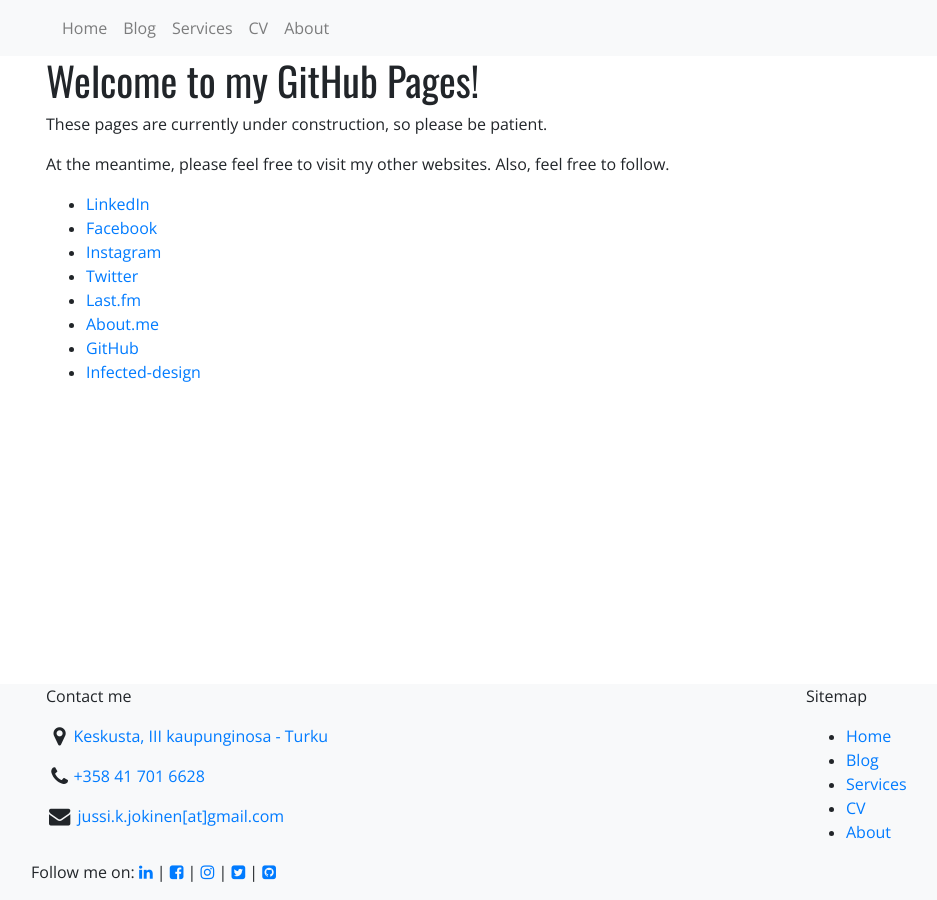
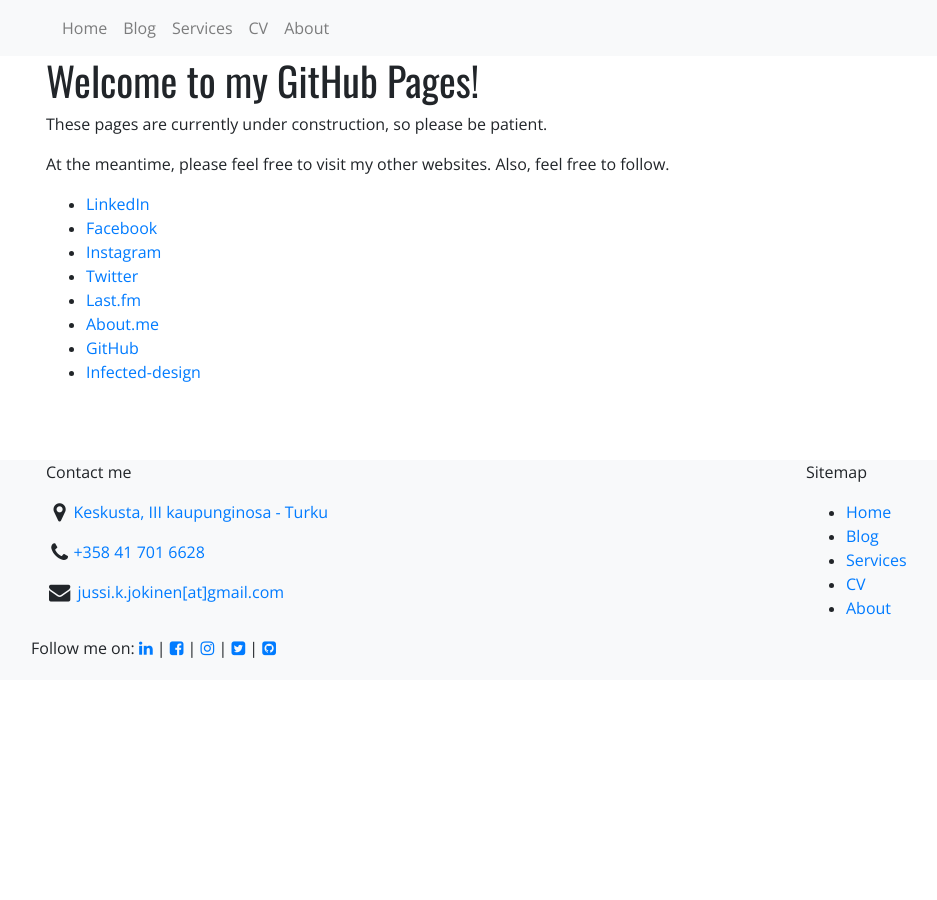
Before and after one commit to n00bsaiboth/n00bsaiboth.github.io, a Jekyll site: the page built from index.html, in a window 1280 px wide. Shown: the whole page, without its empty margins (39-976 px from the left). Built offline with Jekyll 4.4.1, drawn with Linux system fonts in a browser that asks for light colours.

Commit message:
Update style.css

```diff
--- a/assets/css/style.css
+++ b/assets/css/style.css
@@ -14,4 +14,6 @@ p, a {
 	left: 0;
 	bottom: 0;
 	width: 100%;
+	height:220px;
+	margin-bottom:220px;
 }
```
